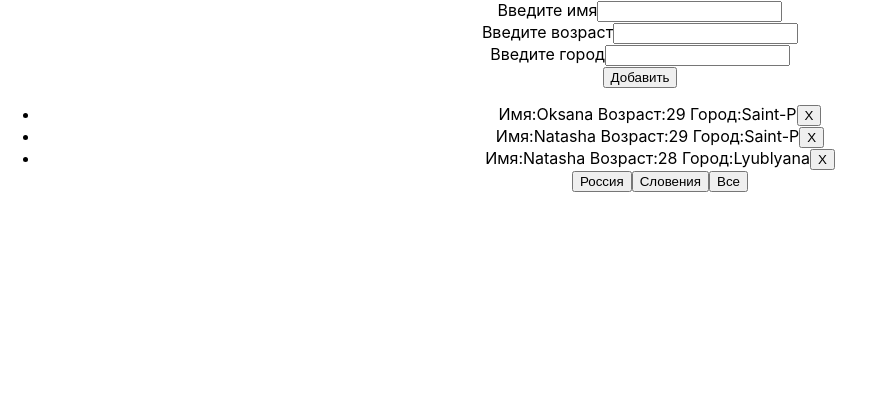
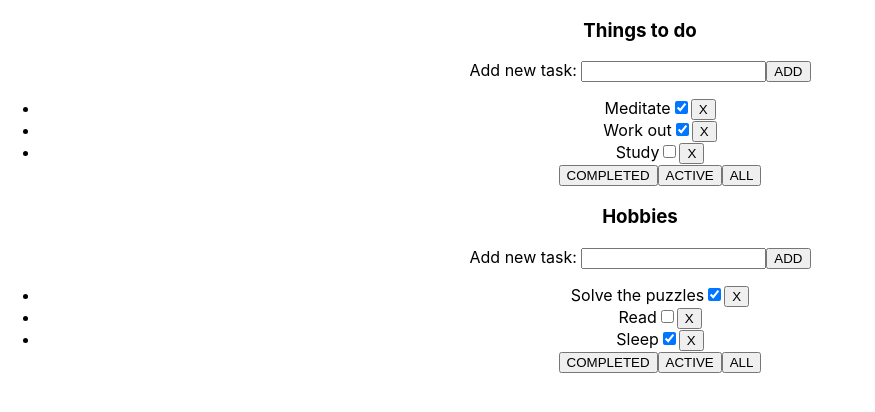
Before and after one commit to aleksandrasezer/training_todo, a React (Create React App) app: page / in a window 1280 px wide. Shown: the top 412 px of the page, without its empty margins (0-875 px from the left). Built offline with nearby package versions, Linux system fonts and the light colour scheme.

Commit message:
2 lists,added checkboxes

```diff
--- a/src/App.tsx
+++ b/src/App.tsx
@@ -1,53 +1,86 @@
 import React, {useState} from 'react';
 import './App.css';
-import {FilterType, FriendsType, ToDoList} from "./components/ToDoList";
+import {FilterType, TaskType, ToDoList} from "./components/ToDoList";
 import {v1} from "uuid";
 
+type ToDoListType = {
+    id: string
+    title: string
+    filter: FilterType
+}
+export type TasksType = {
+    [key: string]: TaskType[]
+}
 
 function App() {
-    const [friends, setFriends] = useState([
-        {id: v1(), name: 'Oksana', age: '29', city: 'Saint-P'},
-        {id: v1(), name: 'Natasha', age: '29', city: 'Saint-P'},
-        {id: v1(), name: 'Natasha', age: '28', city: 'Lyublyana'}
+    const TodoList1 = v1()
+    const TodoList2 = v1()
+    const [TodoLists, setTodoLists] = useState<ToDoListType[]>([
+        {id: TodoList1, title: 'Things to do', filter: 'all'},
+        {id: TodoList2, title: 'Hobbies', filter: 'all'}
     ])
+    const [tasks, setTasks] = useState<TasksType>({
+        [TodoList1]:
+            [{id: v1(), title: 'Meditate', checked: true},
+                {id: v1(), title: 'Work out', checked: true},
+                {id: v1(), title: 'Study', checked: false}],
+        [TodoList2]:
+            [{id: v1(), title: 'Solve the puzzles', checked: true},
+                {id: v1(), title: 'Read', checked: false},
+                {id: v1(), title: 'Sleep', checked: true}]
+    })
+
+
     const [filter, setFilter] = useState<FilterType>('all')
 
-    function addNewFriend(name: string, age: string, city: string) {
-        const newFriend = {
+    function addNewTask(title: string, TodoListId: string) {
+        const newTask: TaskType = {
             id: v1(),
-            name,
-            age,
-            city
+            title,
+            checked: false
         }
-        let newFriendsArray = [newFriend,...friends]
-        setFriends(newFriendsArray)
-    }
-    function friendsLeft(id: string) {
-        let friendsLeft = friends.filter((f) => f.id !== id)
-        setFriends(friendsLeft)
-    }
-    function friendsCountry(filter: FilterType) {
-        setFilter(filter)
+        setTasks({...tasks, [TodoListId]: [newTask, ...tasks[TodoListId]]})
     }
 
-    function filteredFriends() {
-        if (filter === 'russia') {
-            return friends.filter(f => f.city === 'Saint-P')
-        }
-        if (filter === 'slovenya') {
-            return friends.filter(f => f.city === 'Lyublyana')
-        }
-        else return friends
+    function deleteLine(id: string, TodoListId: string) {
+        let tasksLeft = tasks[TodoListId].filter((f) => f.id !== id)
+        setTasks({...tasks, [TodoListId]: tasksLeft})
     }
 
+    function changeFilter(filter: FilterType, ToDoListId: string) {
+        setTodoLists(TodoLists.map(tl => tl.id === ToDoListId ? {...tl, filter: filter} : tl))
+    }
 
+    function changeTaskStatus(checked: boolean, ToDoListId: string, taskId: string) {
+        let newTasks = tasks[ToDoListId].map(t => t.id === taskId ? {...t, checked: checked} : t)
+        setTasks({...tasks, [ToDoListId]: newTasks})
+    }
+
+    function filteredTasks(TodoLists: ToDoListType) {
+        if (TodoLists.filter === 'completed') {
+            return tasks[TodoLists.id].filter(t => t.checked)
+        }
+        if (TodoLists.filter === 'active') {
+            return tasks[TodoLists.id].filter(t => !t.checked)
+        } else return tasks[TodoLists.id]
+    }
+
+    const todoListsComponents = TodoLists.map(tl => {
+        return (
+            <ToDoList id={tl.id}
+                      filter={tl.filter}
+                      title={tl.title}
+                      tasks={filteredTasks(tl)}
+                      deleteLine={deleteLine}
+                      changeFilter={changeFilter}
+                      addNewTask={addNewTask}
+                      changeTaskStatus={changeTaskStatus}
+            />
+        )
+    });
     return (
         <div className="App">
-            <ToDoList friends={filteredFriends()}
-                      friendsLeft={friendsLeft}
-                      friendsCountry={friendsCountry}
-                      addNewFriend={addNewFriend}
-            />
+            {todoListsComponents}
         </div>
     );
 }
--- a/src/components/ToDoList.tsx
+++ b/src/components/ToDoList.tsx
@@ -1,55 +1,52 @@
-import React, {useState} from "react";
+import React, {ChangeEvent, useState} from "react";
 
 type PropsType = {
-    friends: FriendsType[]
-    friendsLeft: (id: string) => void
-    friendsCountry: (filter: FilterType) => void
-    addNewFriend: (name: string, age: string, city: string) => void
+    id: string
+    filter: FilterType
+    title: string
+    tasks: TaskType[]
+    deleteLine: (id: string, TLId: string) => void
+    changeFilter: (filter: FilterType, TLid: string) => void
+    addNewTask: (title: string, TLId: string) => void
+    changeTaskStatus: (checked: boolean, TLId: string, taskId: string) => void
 }
-export type FriendsType = {
+export type TaskType = {
     id: string
-    name: string
-    age: string
-    city: string
+    title: string
+    checked: boolean
 }
-export type FilterType = 'all' | 'russia' | 'slovenya'
+export type FilterType = 'all' | 'active' | 'completed'
 
 export function ToDoList(props: PropsType) {
-    const [newFriendName, setNewFriendName] = useState('')
-    const [newAgeName, setNewAgeName] = useState('')
-    const [newCityName, setNewCityName] = useState('')
+    const [newTaskTitle, setNewTaskTitle] = useState('')
+
     return <div>
+        <h3>{props.title}</h3>
+
         <div>
-            Введите имя<input value={newFriendName} onChange={(e) => {
-            setNewFriendName(e.currentTarget.value)
+            Add new task: <input value={newTaskTitle} onChange={(e) => {
+            setNewTaskTitle(e.currentTarget.value)
         }}/>
+            <button onClick={
+                () => {
+                    props.addNewTask(newTaskTitle, props.id)
+                    setNewTaskTitle('')
+                }}>
+                ADD
+            </button>
         </div>
-        <div>
-            Введите возраст<input value={newAgeName} onChange={(e) => {
-            setNewAgeName(e.currentTarget.value)
-        }}/>
-        </div>
-        <div>
-            Введите город<input value={newCityName} onChange={(e) => {
-            setNewCityName(e.currentTarget.value)
-        }}/>
-        </div>
-        <button onClick={
-            () => {
-                props.addNewFriend(newFriendName, newAgeName, newCityName)
-                setNewFriendName('')
-                setNewAgeName('')
-                setNewCityName('')
-            }}>
-            Добавить
-        </button>
+
         <ul>
-            {props.friends.map((f) => <li> Имя:{f.name} Возраст:{f.age} Город:{f.city}
-                <span><button onClick={() => props.friendsLeft(f.id)}>X</button></span></li>)}
+            {props.tasks.map((t) => <li key={t.id}> {t.title}
+                <input type='checkbox' checked={t.checked} onClick={e => {
+                    props.changeTaskStatus(e.currentTarget.checked, props.id, t.id)
+                }}/>
+                <button onClick={() => props.deleteLine(t.id, props.id)}>X</button>
+            </li>)}
             <div>
-                <button onClick={() => props.friendsCountry('russia')}>Россия</button>
-                <button onClick={() => props.friendsCountry('slovenya')}>Словения</button>
-                <button onClick={() => props.friendsCountry('all')}>Все</button>
+                <button onClick={() => props.changeFilter('completed', props.id)}>COMPLETED</button>
+                <button onClick={() => props.changeFilter('active', props.id)}>ACTIVE</button>
+                <button onClick={() => props.changeFilter('all', props.id)}>ALL</button>
             </div>
         </ul>
     </div>
```
Also changed, not shown: package.json (+7 -1 lines), 1 other file (tests, documents, lock files or other folders).
